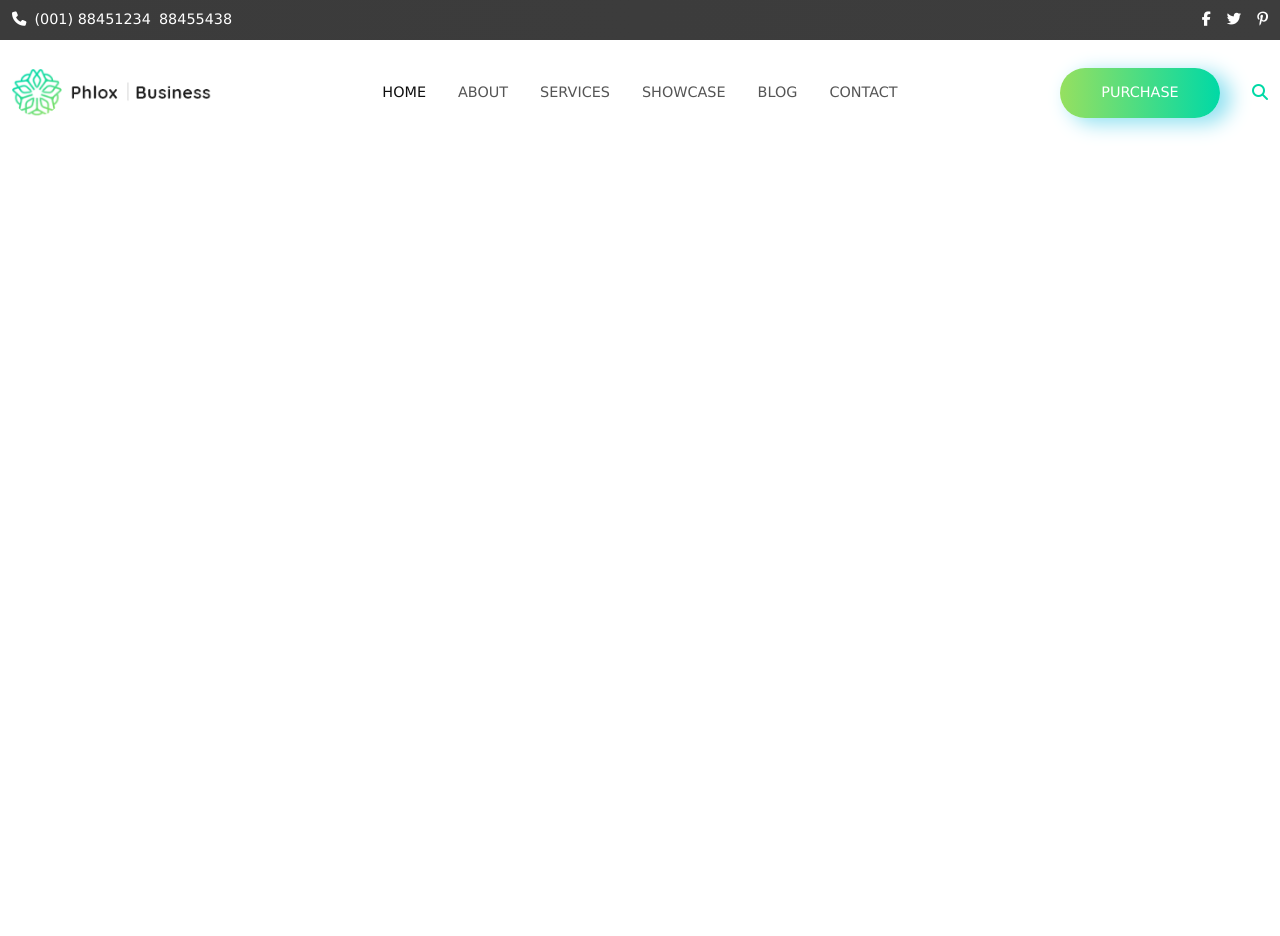
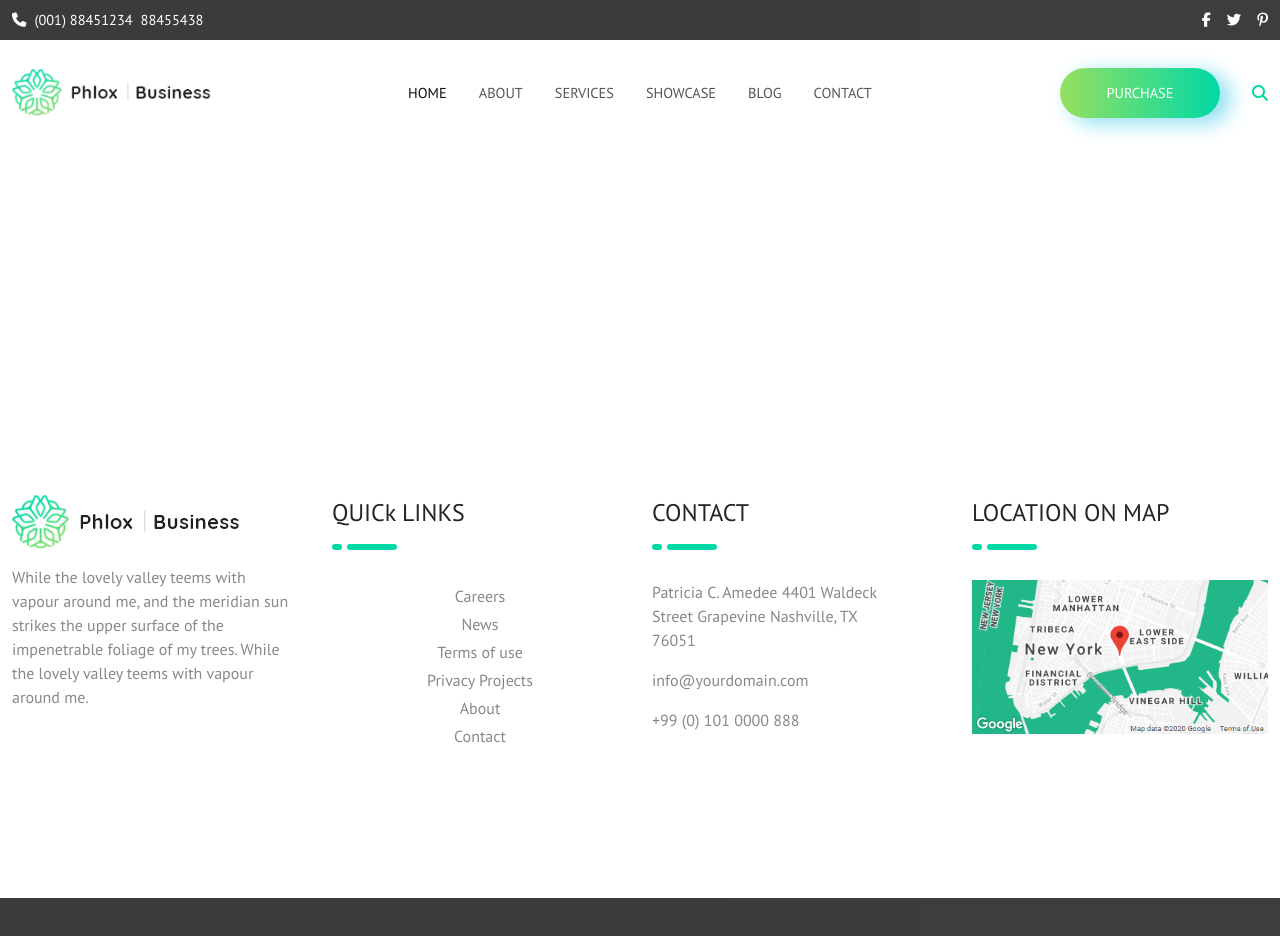
Before and after one commit to alessandrodamato/proj-html-vuejs, a Vue app: page / in a window 1280 px wide. Shown: the top 936 px of the page. Before the commit the page ends 800 px from the top, so only its background shows below. Built offline with nearby package versions, Linux system fonts and the light colour scheme.

Commit message:
[add] dynamic footer top

```diff
--- a/src/assets/scss/main.scss
+++ b/src/assets/scss/main.scss
@@ -2,3 +2,4 @@
 @import url(./partials/utils.scss);
 @import url(./partials/typo.scss);
 @import url(./partials/vars.scss);
+@import url('https://fonts.googleapis.com/css2?family=PT+Sans:ital,wght@0,400;0,700;1,400;1,700&display=swap')
--- a/src/assets/scss/partials/generals.scss
+++ b/src/assets/scss/partials/generals.scss
@@ -1,5 +1,16 @@
 @use './vars.scss' as *;
 
 body{
-  font-family: 'Lucida Sans', 'Lucida Sans Regular', 'Lucida Grande', 'Lucida Sans Unicode', Geneva, Verdana, sans-serif !important;
+  font-family: 'PT Sans', sans-serif !important;
 }
+
+ul{
+  list-style: none;
+  margin: 0 !important;
+  padding: 0 !important;
+
+  a{
+    text-decoration: none;
+    color: $fill-black;
+  }
+}
--- a/src/assets/scss/partials/utils.scss
+++ b/src/assets/scss/partials/utils.scss
@@ -1,13 +1,13 @@
 @use './vars.scss' as *;
 
-.ad_container-sm{
+.ad_container{
   max-width: 1600px;
   margin: 0 auto;
 }
 
 .debug{
   background-color: rgba($bg-green, .2);
-  border: 1px solid black;
+  border: 1px solid $fill-black;
 }
 
 .fs_09{
--- a/src/assets/scss/partials/vars.scss
+++ b/src/assets/scss/partials/vars.scss
@@ -36,3 +36,10 @@ $border-2: #dedede;
 $border-3: $gray-1;
 
 // -- COLORS -- //
+
+// -- GRADIENTS -- //
+$gradient-gray: linear-gradient(to left, $gray-3, #3b3b3b);
+$gradient-black: linear-gradient(to left, $fill-black, $gray-5);
+$gradient-green-toleft: linear-gradient(to left, $bg-green, #96e060);
+$gradient-green-toright: linear-gradient(to right, $bg-green, #96e060);
+// -- GRADIENTS -- //
--- a/src/components/Footer.vue
+++ b/src/components/Footer.vue
@@ -1,6 +1,11 @@
 <script>
+import { footer } from '../data/db';
   export default {
-
+    data(){
+      return{
+        footer
+      }
+    }
   }
 </script>
 
@@ -10,7 +15,68 @@
 
   <footer>
 
-    <div class="footer-top"></div>
+    <div class="footer-top">
+
+      <div class="ad_container container-fluid h-100">
+
+        <div class="row row-cols-4 h-100">
+
+          <div class="col h-100">
+
+            <div class="logo mb-3">
+              <a :href="footer.logo.href">
+                <img :src="`/img/${footer.logo.image}`" :alt="footer.logo.name" class="img-fluid">
+              </a>
+            </div>
+
+            <p class="pe-3">{{ footer.logo.bio }}</p>
+
+          </div>
+
+          <div class="col h-100">
+
+            <h4 class="mt-1 mb-3">QUICk LINKS</h4>
+
+            <div class="ad_border sm mb-4"></div>
+            <div class="ad_border xl mb-4"></div>
+
+            <ul class="text-center">
+              <li v-for="(link, index) in footer.links" :key="index" class="mt-1">
+                <a :href="link.href">{{ link.name }}</a>
+              </li>
+            </ul>
+
+          </div>
+
+          <div class="col h-100">
+
+            <h4 class="mt-1 mb-3">CONTACT</h4>
+
+            <div class="ad_border sm mb-4"></div>
+            <div class="ad_border xl mb-4"></div>
+
+            <p class="pe-5">{{ footer.contact.address }}</p>
+            <p>{{ footer.contact.email }}</p>
+            <p>{{ footer.contact.number }}</p>
+
+          </div>
+
+          <div class="col h-100">
+
+            <h4 class="mt-1 mb-3">LOCATION ON MAP</h4>
+
+            <div class="ad_border sm mb-4"></div>
+            <div class="ad_border xl mb-4"></div>
+
+            <img src="/public/img/map.png" alt="Map" class="img-fluid">
+
+          </div>
+
+        </div>
+
+      </div>
+
+    </div>
 
     <div class="footer-bottom"></div>
 
@@ -22,4 +88,34 @@
 
 <style lang="scss" scoped>
 
+@use '../assets/scss/partials/vars' as *;
+
+  footer{
+
+    .footer-top{
+      padding: 150px 0;
+      p, a{
+        color: $lg-5;
+      }
+      .ad_border{
+        display: inline-block;
+        border-radius: 3px;
+        border: 3px solid $text-green;
+        &.sm{
+          width: 10px;
+        }
+        &.xl{
+          margin-left: 5px;
+          width: 50px;
+        }
+      }
+    }
+
+    .footer-bottom{
+      height: 110px;
+      background: $gradient-gray;
+    }
+
+  }
+
 </style>
--- a/src/components/Header.vue
+++ b/src/components/Header.vue
@@ -22,7 +22,7 @@ import Button from './partials/Button.vue'
 
     <div class="header-top text-white">
 
-      <div class="ad_container-sm container-fluid h-100">
+      <div class="ad_container container-fluid h-100">
 
         <div class="row h-100">
 
@@ -52,7 +52,7 @@ import Button from './partials/Button.vue'
 
     <div class="header-bottom">
 
-      <div class="ad_container-sm container-fluid h-100">
+      <div class="ad_container container-fluid h-100">
 
         <div class="row row-cols-3 h-100">
 
@@ -70,12 +70,12 @@ import Button from './partials/Button.vue'
 
             <nav class="h-100 d-flex align-items-center">
 
-              <ul class="d-flex p-0 m-0">
+              <ul class="d-flex">
 
-                <li v-for="(el, index) in header.menu" :key="index" class="list-unstyled mx-3">
+                <li v-for="(el, index) in header.menu" :key="index" class="mx-3">
                   <a
                     :href="el.href"
-                    class="text-uppercase text-decoration-none"
+                    class="text-uppercase"
                     :class="{'active' : index === 0}"
                   >
                     {{ el.name }}
@@ -127,7 +127,7 @@ import Button from './partials/Button.vue'
 
     .header-top{
       height: 40px;
-      background: linear-gradient(to left, $gray-3, #3b3b3b);
+      background: $gradient-gray;
     }
 
     .header-bottom{
--- a/src/components/Main.vue
+++ b/src/components/Main.vue
@@ -18,6 +18,8 @@
 
 <style lang="scss" scoped>
 
+@use '../assets/scss/partials/vars' as *;
+
   main{
     min-height: 200px;
   }
--- a/src/components/partials/Button.vue
+++ b/src/components/partials/Button.vue
@@ -27,7 +27,7 @@
     width: 160px;
     height: 50px;
     font-size: .9rem !important;
-    background: linear-gradient(to left, $bg-green, #96e060);
+    background: $gradient-green-toleft;
     box-shadow: 10px 5px 20px 1px lighten( $text-cyan, 30%);
     transition: all .3s;
     a{
@@ -35,7 +35,7 @@
       color: $fill-white !important;
     }
     &:hover{
-      background: linear-gradient(to left, $fill-black, $gray-5);
+      background: $gradient-black;
       box-shadow: 10px 5px 20px 1px lighten( $bg-black, 40%);
     }
   }
--- a/src/data/db.js
+++ b/src/data/db.js
@@ -65,7 +65,45 @@ const header = {
 }
 
 const footer = {
+  logo: {
+    name: 'Phlox | Business',
+    image: 'cropped-Group-39-2x.png',
+    href: '#',
+    bio: 'While the lovely valley teems with vapour around me, and the meridian sun strikes the upper surface of the impenetrable foliage of my trees. While the lovely valley teems with vapour around me.'
+  },
 
+  links: [
+    {
+      name: 'Careers',
+      href: '#'
+    },
+    {
+      name: 'News',
+      href: '#'
+    },
+    {
+      name: 'Terms of use',
+      href: '#'
+    },
+    {
+      name: 'Privacy Projects',
+      href: '#'
+    },
+    {
+      name: 'About',
+      href: '#'
+    },
+    {
+      name: 'Contact',
+      href: '#'
+    },
+  ],
+
+  contact: {
+    address: 'Patricia C. Amedee 4401 Waldeck Street Grapevine Nashville, TX 76051',
+    email: 'info@yourdomain.com',
+    number: '+99 (0) 101 0000 888'
+  }
 }
 
 export { header, footer };
```
